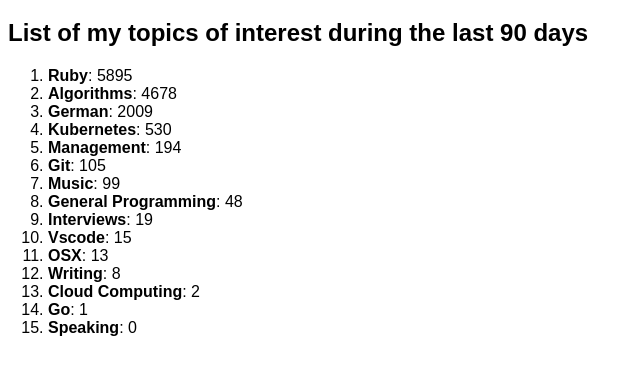
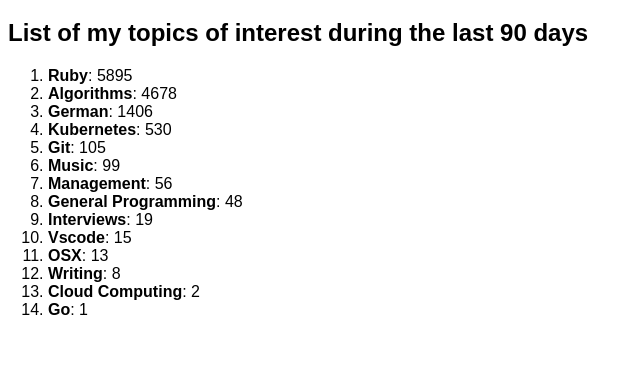
Before and after one commit to nobitagit/knowledge, a plain HTML site: page index.html in a window 1280 px wide. Shown: the part 61-436 px from the top of the page, without its empty margins (0-641 px from the left). Drawn offline with Linux system fonts and the light colour scheme.

Commit message:
deploy: 5ef577712bf3370cbb50f47da45e68dd98660565

```diff
--- a/index.html
+++ b/index.html
@@ -20,15 +20,15 @@
 
     <li><strong>Algorithms</strong>: 4678</li>
 
-    <li><strong>German</strong>: 2009</li>
+    <li><strong>German</strong>: 1406</li>
 
     <li><strong>Kubernetes</strong>: 530</li>
-
-    <li><strong>Management</strong>: 194</li>
 
     <li><strong>Git</strong>: 105</li>
 
     <li><strong>Music</strong>: 99</li>
+
+    <li><strong>Management</strong>: 56</li>
 
     <li><strong>General Programming</strong>: 48</li>
 
@@ -44,8 +44,6 @@
 
     <li><strong>Go</strong>: 1</li>
 
-    <li><strong>Speaking</strong>: 0</li>
-
   </ol>
 </body>
 
```
